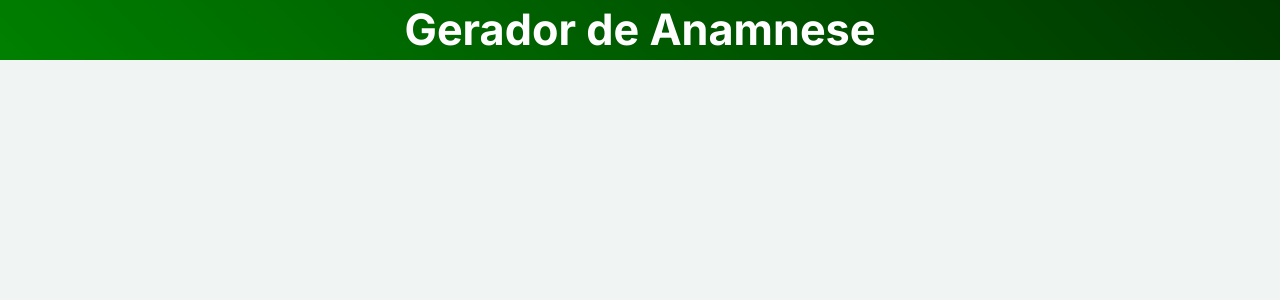
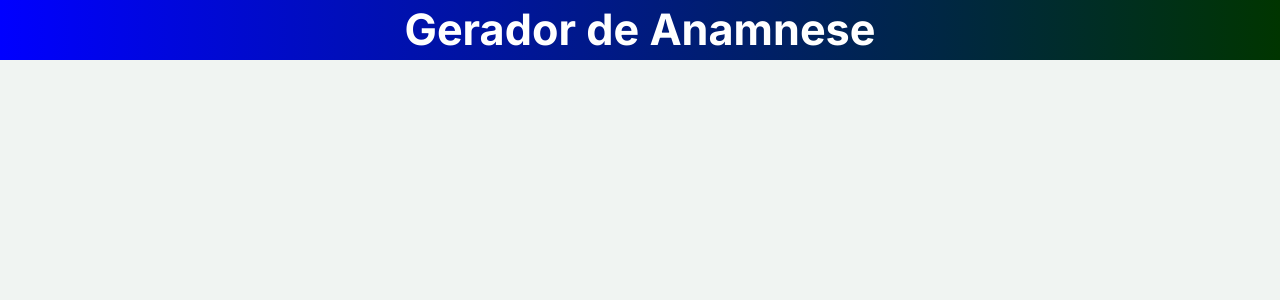
Before and after one commit to GuiVasconcellos/Anamnese_Project, a Django app: template generator/templates/generator/base.html in a window 1280 px wide. Shown: the top 300 px of the page. Run offline with Django 5.2, Linux system fonts and the light colour scheme; the template is opened without the code that fills it, so the values that code supplies are empty.

Commit message:
muda cor da navbar

```diff
--- a/generator/templates/generator/base.html
+++ b/generator/templates/generator/base.html
@@ -16,7 +16,7 @@
 
 <body>
 
-    <nav style="background: linear-gradient(45deg, green, rgb(0, 53, 0)); width: 100%; height: 60px; display: flex; justify-content: center; align-items: center;"
+    <nav style="background: linear-gradient(to right, blue, rgb(0, 53, 0)); width: 100%; height: 60px; display: flex; justify-content: center; align-items: center;"
         class="navbar navbar-light bg-light">
         <div class="container-fluid" style="text-align: center;">
             <span class="navbar-brand mb-0 h1">
```
